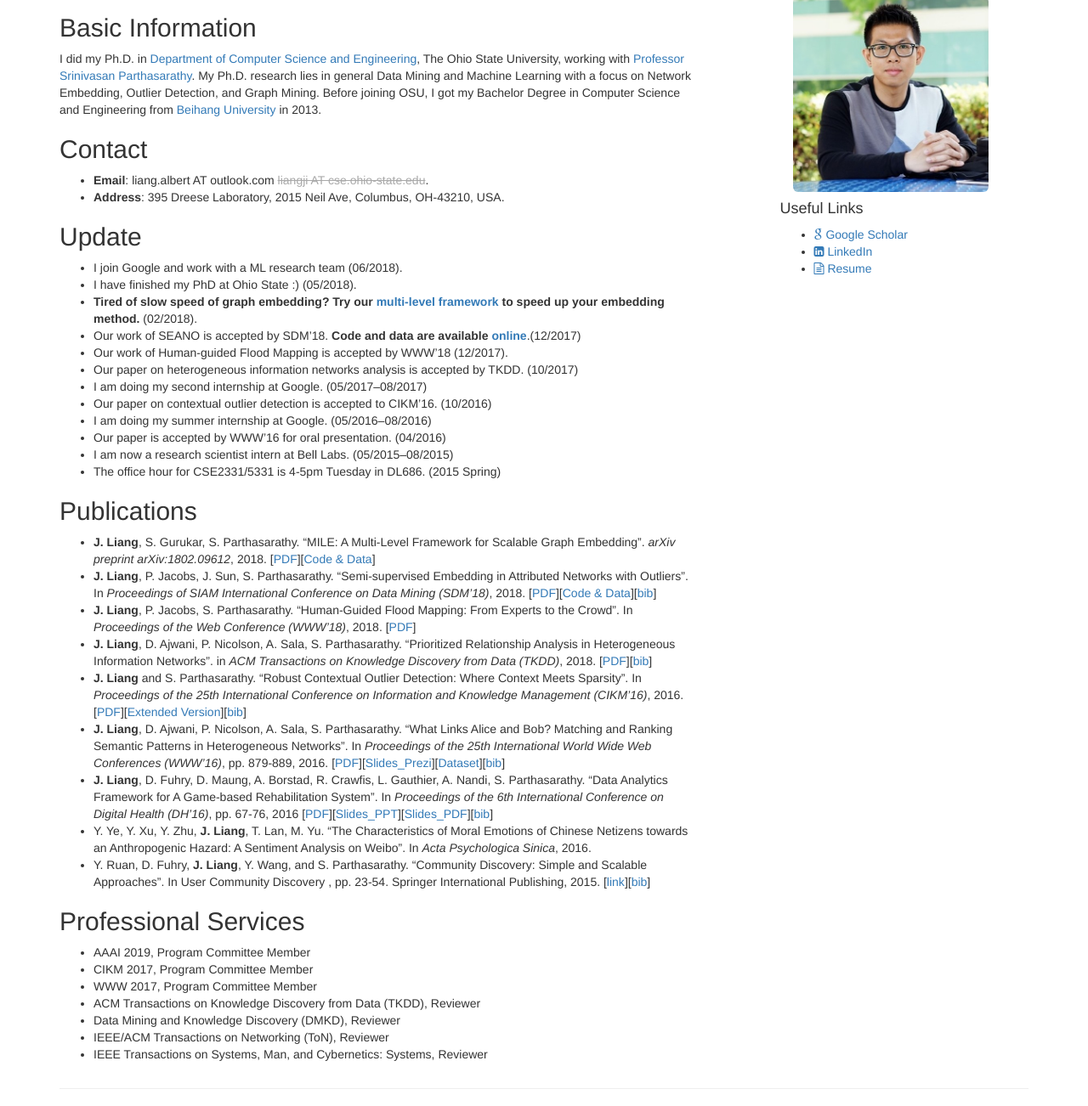
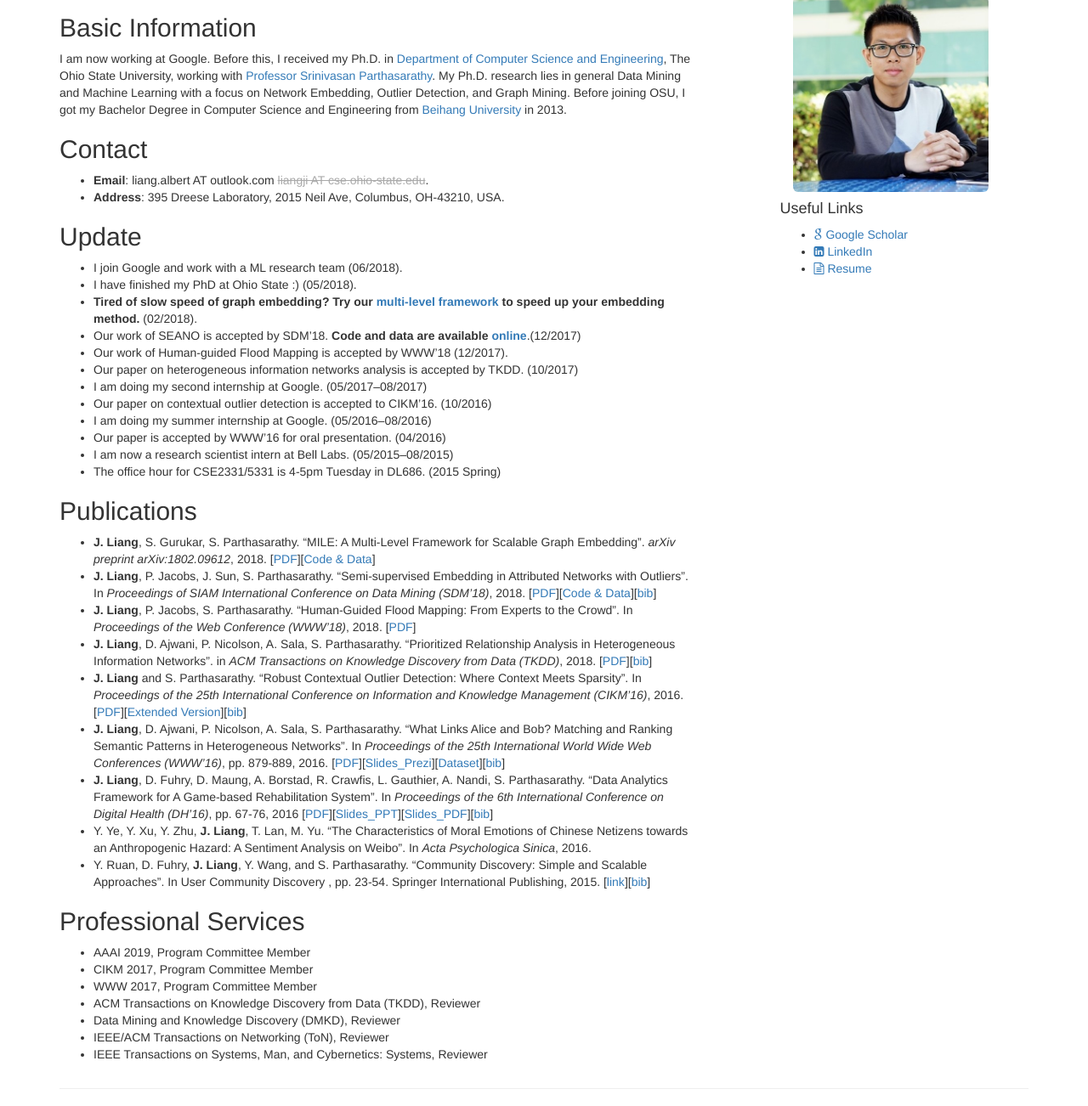
Before and after one commit to BuckeyeDM/BuckeyeDM.github.io, a Jekyll site: the page built from index.md, in a window 1280 px wide, cut to the strip 104-1406 px from the top of the page. Shown: the whole strip at 85% size. Built offline with Jekyll 4.4.1, drawn with Linux system fonts in a browser that asks for light colours.

Commit message:
Update index.md

```diff
--- a/index.md
+++ b/index.md
@@ -6,7 +6,7 @@
 ---
 
 ## Basic Information
-I did my Ph.D. in [Department of Computer Science and Engineering](https://cse.osu.edu/), The Ohio State University, working with [Professor Srinivasan Parthasarathy](http://web.cse.ohio-state.edu/~parthasarathy.2/). My Ph.D. research lies in general Data Mining and Machine Learning with a focus on Network Embedding, Outlier Detection, and Graph Mining. Before joining OSU, I got my Bachelor Degree in Computer Science and Engineering from [Beihang University](http://ev.buaa.edu.cn/) in 2013.
+I am now working at Google. Before this, I received my Ph.D. in [Department of Computer Science and Engineering](https://cse.osu.edu/), The Ohio State University, working with [Professor Srinivasan Parthasarathy](http://web.cse.ohio-state.edu/~parthasarathy.2/). My Ph.D. research lies in general Data Mining and Machine Learning with a focus on Network Embedding, Outlier Detection, and Graph Mining. Before joining OSU, I got my Bachelor Degree in Computer Science and Engineering from [Beihang University](http://ev.buaa.edu.cn/) in 2013.
 
 ## Contact
 * **Email**: liang.albert AT outlook.com  <span style="color:#A9A9A9">~~liangji AT cse.ohio-state.edu~~</span>.
```
